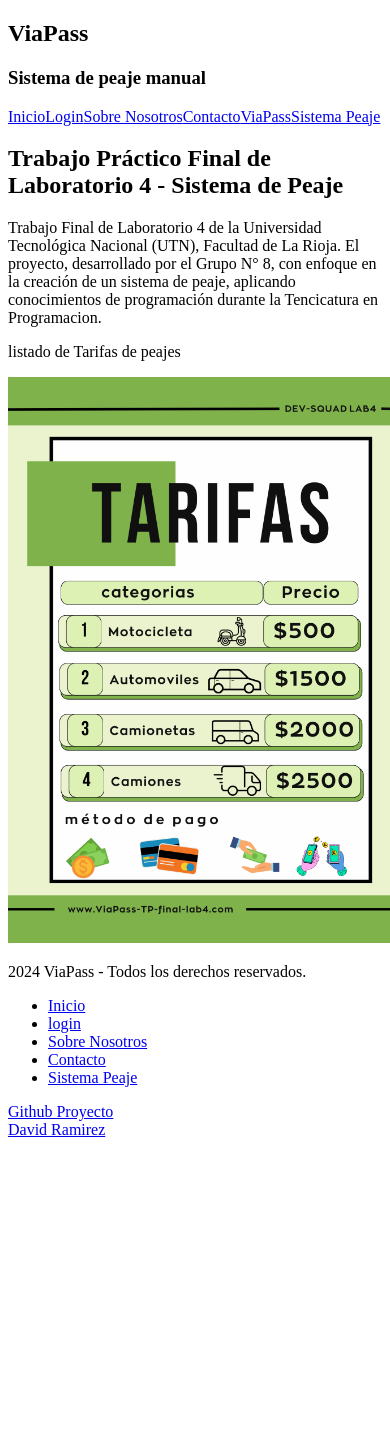
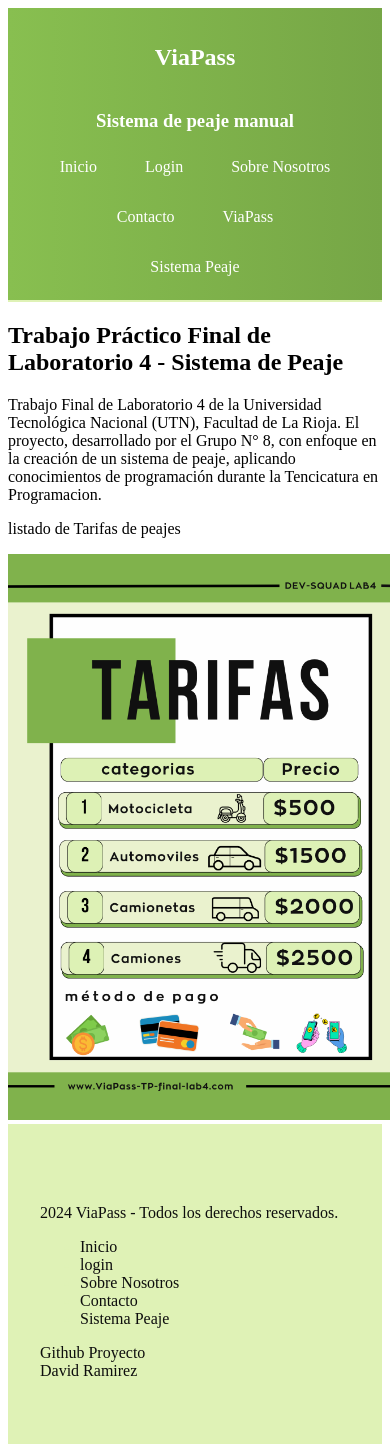
Before and after one commit to chavow5/dev-squad, a React (Vite) app in the folder React/: page / in a window 390 px wide. Before the commit the page ends 1147 px from the top, so only its background shows below. Built offline with nearby package versions, Linux system fonts and the light colour scheme.

Commit message:
css footer y header

```diff
--- a/React/index.html
+++ b/React/index.html
@@ -4,6 +4,8 @@
     <meta charset="UTF-8" />
     <link href="./public/img/ViaPass_logo.png" />
     <meta name="viewport" content="width=device-width, initial-scale=1.0" />
+    <link rel="stylesheet" href="src/css/components/Footer.css">
+    <link rel="stylesheet" href="src/css/components/Header.css">
     <title>ViaPass</title>
   </head>
   <body>
--- a/React/src/css/components/Footer.css
+++ b/React/src/css/components/Footer.css
@@ -0,0 +1,94 @@
+@import url('https://fonts.googleapis.com/css2?family=Roboto:wght@400;700&display=swap');
+
+/* Variables de color */
+:root {
+    --verde-medio: #88BF50;
+    --verde-claro: #DFF2B6;
+    --verde-suave: #EAF2CE;
+    --negro: #0D0D0D;
+    --blanco: #FFFFFF;
+    --gris-oscuro: #333333;
+    --transicion: 0.3s ease;
+}
+
+/* Estilos del Footer */
+footer {
+    background-color: var(--verde-claro);
+    color: var(--verde-claro);
+    padding: 4rem 2rem;
+    display: grid;
+    grid-template-columns: repeat(auto-fit, minmax(200px, 1fr));
+    gap: 2rem;
+}
+
+footer .footer-section {
+    display: flex;
+    flex-direction: column;
+    gap: 1rem;
+}
+
+footer h3 {
+    color: var(--verde-medio);
+    font-size: 1.4rem;
+    margin-bottom: 0.5rem;
+}
+
+footer p, footer a {
+    color: var(--negro);
+    font-size: 1rem;
+    text-decoration: none;
+    transition: color var(--transicion);
+}
+
+footer a:hover {
+    color: var(--verde-medio);
+}
+
+footer .social-icons {
+    display: flex;
+    gap: 1rem;
+    margin-top: 1rem;
+}
+
+footer .social-icons a {
+    color: var(--verde-claro);
+    font-size: 1.5rem;
+    transition: color var(--transicion), transform var(--transicion);
+}
+
+footer .social-icons a:hover {
+    color: var(--verde-medio);
+    transform: scale(1.2);
+}
+
+footer .newsletter input[type="email"] {
+    padding: 0.5rem 1rem;
+    border: none;
+    border-radius: 5px;
+    margin-bottom: 1rem;
+    width: 100%;
+}
+
+footer .newsletter button {
+    padding: 0.5rem 1rem;
+    border: none;
+    border-radius: 5px;
+    background-color: var(--verde-medio);
+    color: var(--blanco);
+    cursor: pointer;
+    transition: background-color var(--transicion), transform var(--transicion);
+}
+
+footer .newsletter button:hover {
+    background-color: var(--verde-oscuro);
+    transform: scale(1.05);
+}
+
+footer .bottom-bar {
+    grid-column: 1 / -1;
+    text-align: center;
+    border-top: 1px solid var(--gris-oscuro);
+    padding-top: 1rem;
+    font-size: 0.9rem;
+    color: var(--verde-claro);
+}
--- a/React/src/css/components/Header.css
+++ b/React/src/css/components/Header.css
@@ -0,0 +1,68 @@
+:root {
+    --verde-gradient: linear-gradient(90deg, #88BF50, #76A646);
+    --verde-claro: #DFF2B6;
+    --verde-oscuro: #76A646;
+    --blanco: #FFFFFF;
+    --negro: #000000;
+}
+
+/* Estilos del Header */
+header {
+    background: var(--verde-gradient);
+    color: var(--blanco);
+    padding: 1rem 2rem;
+    display: flex;
+    justify-content: space-between;
+    align-items: center;
+    border-bottom: 2px solid var(--verde-claro);
+    position: sticky;
+    top: 0;
+    z-index: 1000;
+    box-shadow: 0 4px 8px rgba(255, 255, 255, 0.15);
+    transition: all 0.3s ease-in-out;
+}
+
+header:hover {
+    background: linear-gradient(90deg, #76A646, #88BF50);
+}
+
+header h1 {
+    font-size: 2rem;
+    font-weight: 700;
+    font-family: "Poppins", sans-serif;
+    cursor: pointer;
+}
+
+header nav {
+    display: flex;
+    gap: 1rem;
+}
+
+header nav a {
+    text-decoration: none;
+    color: var(--blanco);
+    font-weight: 500;
+    font-size: 1rem;
+    padding: 0.5rem 1rem;
+    border-radius: 8px;
+    transition: all 0.3s ease;
+}
+
+header nav a:hover {
+    background-color: var(--verde-claro);
+    color: var(--negro);
+    transform: scale(1.1);
+}
+
+/* Responsive Design */
+@media (max-width: 768px) {
+    header {
+        flex-direction: column;
+        text-align: center;
+    }
+
+    header nav {
+        flex-wrap: wrap;
+        justify-content: center;
+    }
+}
```
